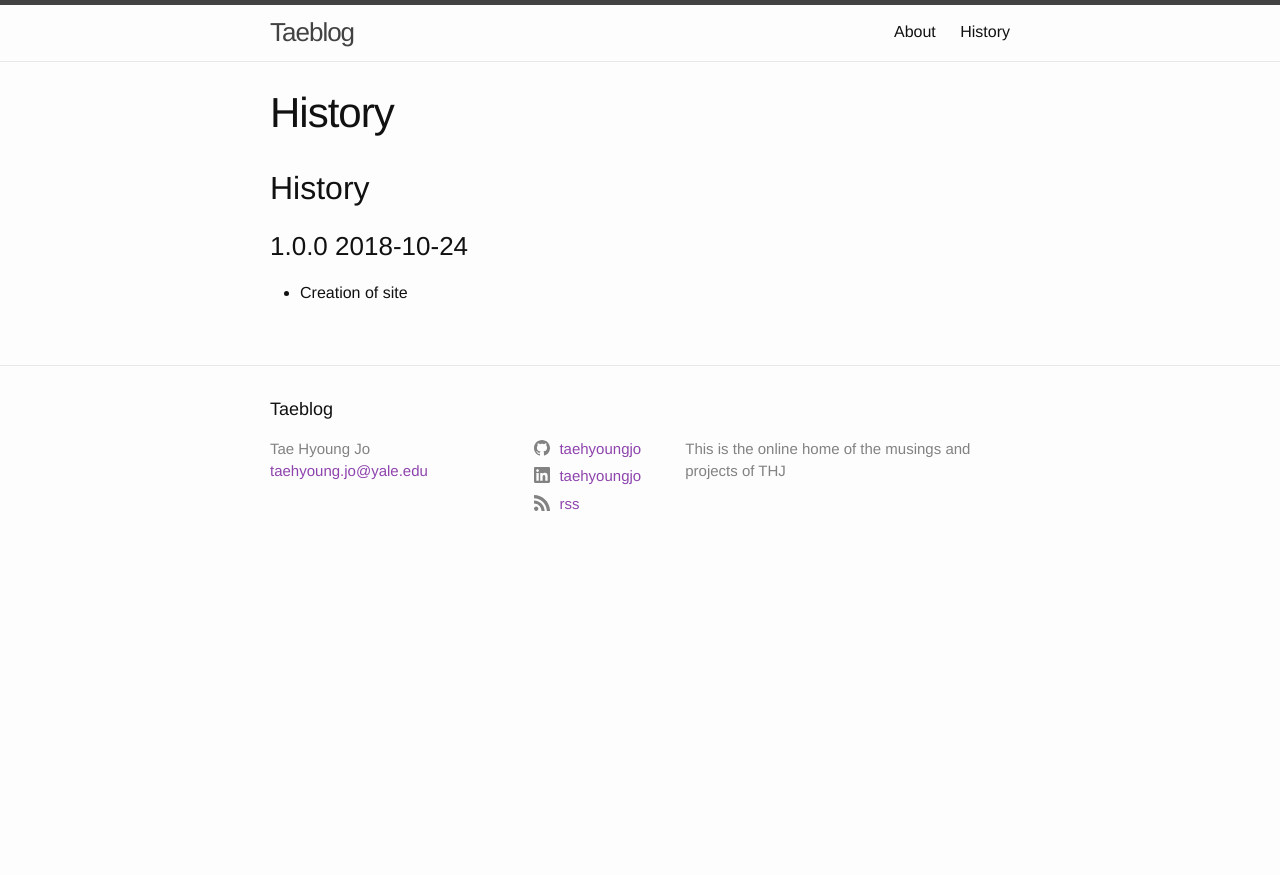
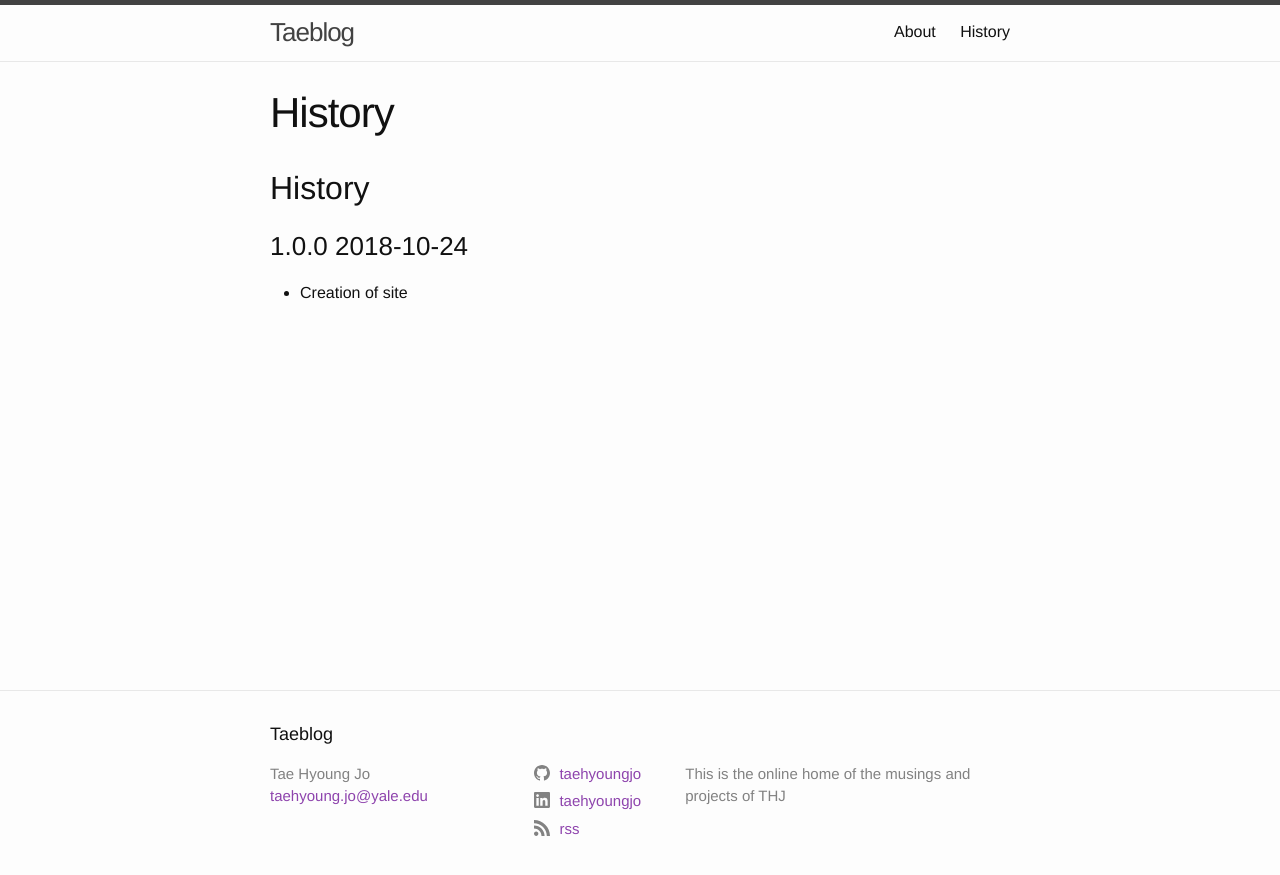
Before and after one commit to taehyoungjo/taeblog, a Jekyll site: the page built from History.markdown, in a window 1280 px wide. Shown: the top 875 px of the page. Built offline with Jekyll 4.4.1, drawn with Linux system fonts in a browser that asks for light colours; our own code applies the rules of GitHub Pages for plain Markdown files.

Commit message:
Reset scss to minima

```diff
--- a/_sass/minima/_base.scss
+++ b/_sass/minima/_base.scss
@@ -23,6 +23,9 @@ body {
         -o-font-feature-settings: "kern" 1;
            font-feature-settings: "kern" 1;
    font-kerning: normal;
+   display: flex;
+   min-height: 100vh;
+   flex-direction: column;
  }
 
 
@@ -35,6 +38,15 @@ p, blockquote, pre,
  ul, ol, dl, figure,
  %vertical-rhythm {
    margin-bottom: $spacing-unit / 2;
+ }
+
+
+
+ /**
+  * `main` element
+  */
+ main {
+   display: block; /* Default value of `display` of `main` element is 'inline' in IE 11. */
  }
 
 
@@ -195,6 +207,7 @@ pre {
  /**
   * Icons
   */
+
  .svg-icon {
      width: 16px;
      height: 16px;
--- a/_sass/minima/_layout.scss
+++ b/_sass/minima/_layout.scss
@@ -1,7 +1,7 @@
 /**
  * Site header
  */
-.site-header {
+ .site-header {
   border-top: 5px solid $grey-color-dark;
   border-bottom: 1px solid $grey-color-light;
   min-height: $spacing-unit * 1.865;
@@ -73,7 +73,7 @@
       padding-top: 10px;
       text-align: center;
 
-      > svg path {
+      > svg {
         fill: $grey-color-dark;
       }
     }
@@ -177,6 +177,7 @@
  */
 .page-content {
   padding: $spacing-unit 0;
+  flex: 1 0 auto;
 }
 
 .page-heading {
@@ -215,7 +216,8 @@
   margin-bottom: $spacing-unit;
 }
 
-.post-title {
+.post-title,
+.post-content h1 {
   @include relative-font-size(2.625);
   letter-spacing: -1px;
   line-height: 1;
--- a/_sass/minima/_syntax-highlighting.scss
+++ b/_sass/minima/_syntax-highlighting.scss
@@ -1,7 +1,7 @@
 /**
  * Syntax highlighting styles
  */
-.highlight {
+ .highlight {
   background: #fff;
   @extend %vertical-rhythm;
 
```
Also changed, not shown: 2 other files. Lines whose indentation alone changed are shown as unchanged.
